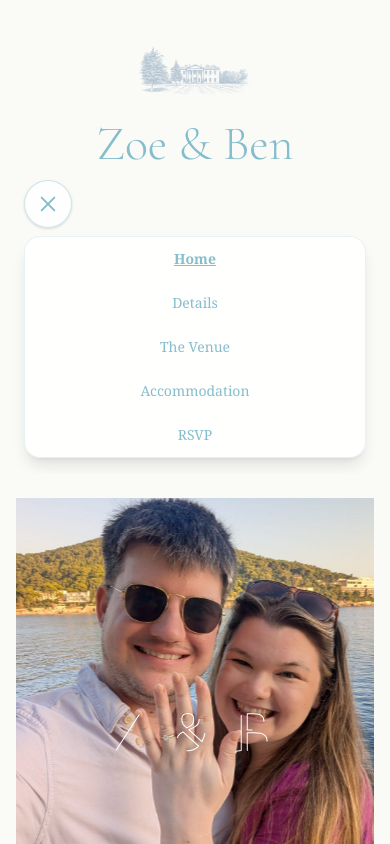
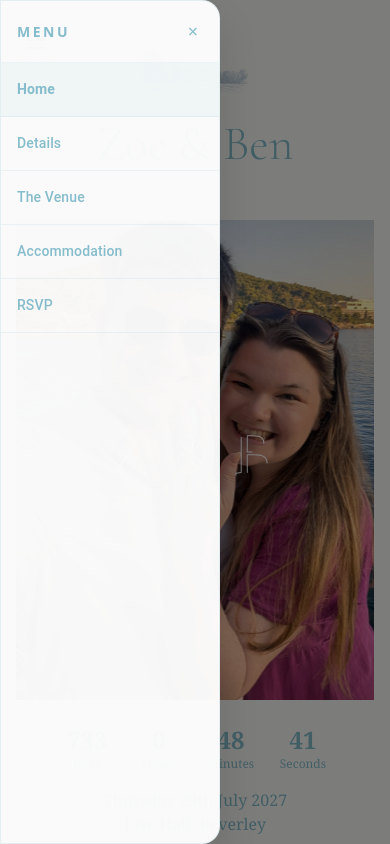
Before and after one commit to bp713/benzoe-wedding-website, a React (Vite) app: page / in a window 390 px wide. Both pictures are taken after a click on the button "Open navigation menu". Shown: the top 844 px of the page. Built offline with nearby package versions, Linux system fonts and the light colour scheme; a web font is replaced by a local one.

Commit message:
make better on mobile

```diff
--- a/index.html
+++ b/index.html
@@ -2,6 +2,10 @@
 <html lang="en">
   <head>
     <meta charset="UTF-8" />
+    <meta
+      name="viewport"
+      content="width=device-width, initial-scale=1, viewport-fit=cover"
+    />
     <link
       rel="icon"
       type="image/svg+xml"
--- a/package.json
+++ b/package.json
@@ -11,6 +11,9 @@
     "test": "jest"
   },
   "dependencies": {
+    "@emotion/react": "^11.14.0",
+    "@emotion/styled": "^11.14.1",
+    "@mui/material": "^9.4.0",
     "@tailwindcss/vite": "^4.1.11",
     "@types/react-router-dom": "^5.3.3",
     "react": "^19.1.0",
--- a/src/components/Navigation.tsx
+++ b/src/components/Navigation.tsx
@@ -1,5 +1,10 @@
 import { useEffect, useState } from "react";
 import { Link, useLocation } from "react-router-dom";
+import Drawer from "@mui/material/Drawer";
+import IconButton from "@mui/material/IconButton";
+import List from "@mui/material/List";
+import ListItemButton from "@mui/material/ListItemButton";
+import ListItemText from "@mui/material/ListItemText";
 
 const navItems = [
   { label: "Home", to: "/" },
@@ -18,56 +23,96 @@ function Navigation() {
   }, [location.pathname]);
 
   return (
-    <div className="mt-3">
-      <button
-        type="button"
-        onClick={() => setIsOpen((current) => !current)}
-        aria-expanded={isOpen}
-        aria-label="Toggle navigation menu"
-        className="flex h-12 w-12 items-center justify-center rounded-full border border-[#85BDCC]/40 bg-white/80 text-[#85BDCC] shadow-sm transition hover:bg-white sm:hidden"
+    <div className="mt-3 sm:mt-4">
+      <IconButton
+        onClick={() => setIsOpen(true)}
+        aria-label="Open navigation menu"
+        className="!fixed !left-3 !top-4 !z-30 !flex !h-12 !w-12 !items-center !justify-center !rounded-full !border !border-[#85BDCC]/40 !bg-white/85 !text-[#85BDCC] !shadow-md !transition hover:!bg-white sm:!hidden"
       >
         <div className="flex w-5 flex-col items-center gap-1.5">
-          <span
-            className={[
-              "block h-0.5 w-full rounded-full bg-current transition-all duration-200",
-              isOpen ? "translate-y-2 rotate-45" : "",
-            ].join(" ")}
-          />
-          <span
-            className={[
-              "block h-0.5 w-full rounded-full bg-current transition-all duration-200",
-              isOpen ? "opacity-0" : "opacity-100",
-            ].join(" ")}
-          />
-          <span
-            className={[
-              "block h-0.5 w-full rounded-full bg-current transition-all duration-200",
-              isOpen ? "-translate-y-2 -rotate-45" : "",
-            ].join(" ")}
-          />
+          <span className="block h-0.5 w-full rounded-full bg-current" />
+          <span className="block h-0.5 w-full rounded-full bg-current" />
+          <span className="block h-0.5 w-full rounded-full bg-current" />
         </div>
-      </button>
+      </IconButton>
 
-      <nav
-        className={[
-          "overflow-hidden transition-all duration-300 ease-out",
-          isOpen
-            ? "mt-2 flex flex-col rounded-2xl border border-[#85BDCC]/20 bg-white/85 shadow-lg backdrop-blur-sm"
-            : "hidden",
-          "sm:mt-0 sm:flex sm:flex-row sm:items-center sm:justify-center sm:gap-5 sm:border-0 sm:bg-transparent sm:shadow-none sm:backdrop-blur-none",
-        ].join(" ")}
+      <Drawer
+        anchor="left"
+        open={isOpen}
+        onClose={() => setIsOpen(false)}
+        variant="temporary"
+        ModalProps={{ keepMounted: true }}
+        slotProps={{
+          paper: {
+            sx: {
+              width: 220,
+              borderTopRightRadius: 18,
+              borderBottomRightRadius: 18,
+              border: "1px solid rgba(133, 189, 204, 0.2)",
+              backgroundColor: "rgba(255,255,255,0.96)",
+              boxShadow: "0 20px 40px rgba(0,0,0,0.12)",
+            },
+          },
+        }}
       >
+        <div className="flex items-center justify-between border-b border-[#85BDCC]/10 px-4 py-3">
+          <span className="text-sm font-semibold uppercase tracking-[0.18em] text-[#85BDCC]">
+            Menu
+          </span>
+          <IconButton
+            onClick={() => setIsOpen(false)}
+            aria-label="Close navigation"
+            size="small"
+            sx={{ color: "#85BDCC" }}
+          >
+            ×
+          </IconButton>
+        </div>
+
+        <List sx={{ padding: 0 }}>
+          {navItems.map(({ label, to }) => (
+            <ListItemButton
+              key={to}
+              component={Link}
+              to={to}
+              onClick={() => setIsOpen(false)}
+              selected={location.pathname === to}
+              sx={{
+                px: 2,
+                py: 1.5,
+                borderBottom: "1px solid rgba(133, 189, 204, 0.15)",
+                "&.Mui-selected": {
+                  backgroundColor: "rgba(133, 189, 204, 0.08)",
+                },
+                "&:hover": {
+                  backgroundColor: "rgba(133, 189, 204, 0.08)",
+                },
+              }}
+            >
+              <ListItemText
+                sx={{
+                  "& .MuiListItemText-primary": {
+                    fontSize: 14,
+                    fontWeight: location.pathname === to ? 700 : 500,
+                    color: "#85BDCC",
+                  },
+                }}
+              >
+                {label}
+              </ListItemText>
+            </ListItemButton>
+          ))}
+        </List>
+      </Drawer>
+
+      <nav className="hidden sm:flex sm:items-center sm:justify-center sm:gap-5 sm:pt-1">
         {navItems.map(({ label, to }) => (
           <Link
             key={to}
             to={to}
-            onClick={() => setIsOpen(false)}
             className={[
-              "block px-4 py-3 text-center text-sm transition-colors sm:px-1 sm:py-1 sm:text-base",
-              "hover:bg-[#85BDCC]/10 hover:text-[#6ca7b6] sm:hover:bg-transparent sm:hover:text-inherit",
-              location.pathname === to
-                ? "font-semibold underline sm:underline"
-                : "",
+              "px-1 py-1 text-base transition-colors hover:underline",
+              location.pathname === to ? "font-semibold underline" : "",
             ].join(" ")}
           >
             {label}
```
Also changed, not shown: 1 other file (tests, documents, lock files or other folders).
